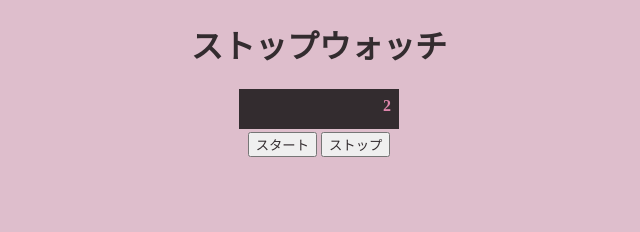
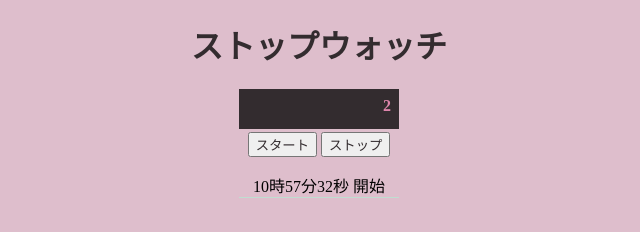
Before and after one commit to rio-design/Stopwatch-js, a plain HTML site: page index.html in a window 1280 px wide. Both pictures are taken after a click on the button "スタート". Shown: the whole page, without its empty margins (321-961 px from the left). Drawn offline with Linux system fonts and the light colour scheme.

Commit message:
Update file

```diff
--- a/asset/js/main.js
+++ b/asset/js/main.js
@@ -1,4 +1,14 @@
+function addMessage(message) {
+    let messageElm = document.createElement('div');
+    let now = new Date();
+    messageElm.innerText = now.getHours() + '時' + now.getMinutes() + '分' + now.getSeconds() + '秒 ' + message;
+    messageElm.classList = ['message'];
+    logElm.appendChild(messageElm);
+}
+
+
 let displayElm = document.getElementsByClassName('display')[0];
+let logElm = document.querySelector('.log');
 let timer = null;
 let startButton = document.getElementsByClassName('startButton')[0];
 
@@ -10,6 +20,9 @@ startButton.addEventListener('click', function () {
             displayElm.innerText = seconds;
             console.log(seconds);
         }, 1000);
+
+        // スタートボタンを押す度に「開始」と表示
+        addMessage('開始');
     }
 });
 
@@ -18,5 +31,8 @@ stopButton.addEventListener('click', function () {
     if (timer !== null) {
         clearInterval(timer);
         timer = null;
+
+        // スタートボタンを押す度に「終了」と表示
+        addMessage('終了');
     }
 });
--- a/index.html
+++ b/index.html
@@ -16,6 +16,7 @@
             <button class="startButton">スタート</button>
             <button class="stopButton">ストップ</button>
         </div>
+        <div class="log"></div>
     </div>
     <script src="asset/js/main.js"></script>
 </body>
```
